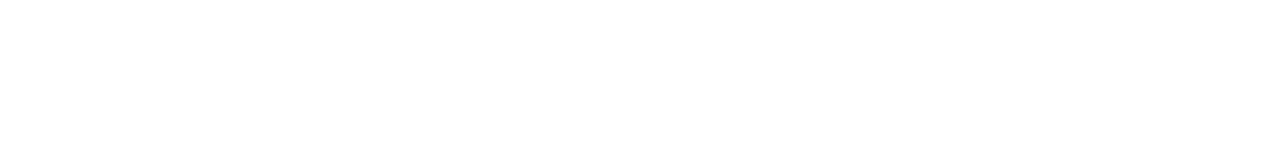
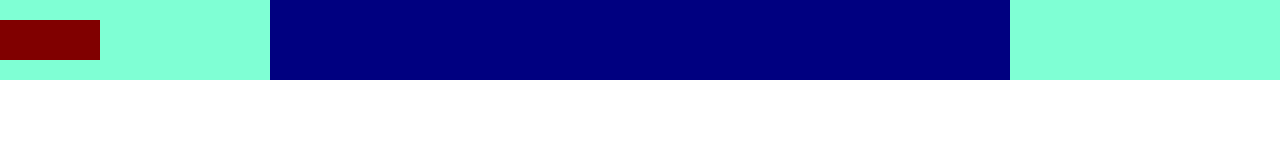
Before and after one commit to Fra-Battaglia/htmlcss-dropbox, a plain HTML site: page index.html in a window 1280 px wide. Drawn offline with Linux system fonts and the light colour scheme.

Commit message:
header-blocks

```diff
--- a/css/style.css
+++ b/css/style.css
@@ -9,3 +9,37 @@
 body {
 	font-family: 'Open Sans', sans-serif;
 }
+
+.row {
+	display: flex;
+	background-color: navy;
+}
+
+.col {
+	background-color: aquamarine;
+}
+
+/* Header */
+
+header {
+	height: 80px;
+}
+
+header > .row {
+	justify-content: space-between;
+	align-items: center;
+	height: 100%;
+}
+
+header .row > .col {
+	display: flex;
+	align-items: center;
+	height: 100%;
+	width: 270px;
+}
+
+.logo {
+	width: 100px;
+	height: 40px;
+	background-color: maroon;
+}
--- a/index.html
+++ b/index.html
@@ -11,7 +11,17 @@
 
 		<!-- Header -->
 
-		<header></header>
+		<header>
+			<div class="row">
+				<div class="col">
+					<div class="logo"></div>
+					<nav></nav>
+				</div>
+				<div class="col">
+					<nav></nav>
+				</div>
+			</div>
+		</header>
 
 		<!-- Jumbotron -->
 
```
